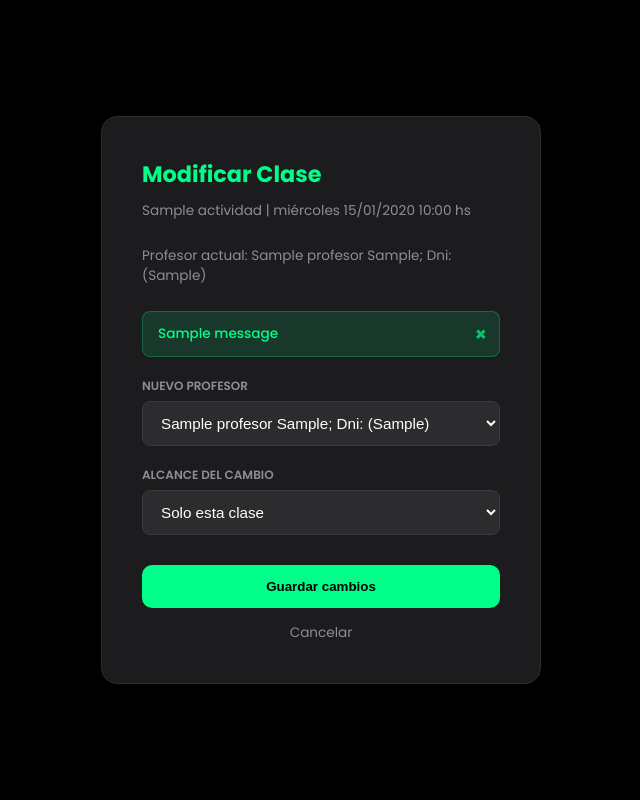
After one commit to ZeTap555/Sportify, a Django app: page /modificar-clase/1/ in a window 1280 px wide. The commit adds this page. Shown: the whole page, without its empty margins (319-959 px from the left). Run offline with Django 5.2, Linux system fonts and the light colour scheme; tables that the repository leaves empty hold one stand-in row (values such as "Sample post"); one stand-in notice (Sample message) is shown.

Commit message:
Add class modification feature with validation and new template

```diff
--- /dev/null
+++ b/gestion/templates/gestion/modificar_clase.html
@@ -0,0 +1,93 @@
+{% load static %}
+<!DOCTYPE html>
+<html lang="es">
+<head>
+    <meta charset="UTF-8">
+    <meta name="viewport" content="width=device-width, initial-scale=1.0">
+    <title>Modificar Clase - Sportify</title>
+    <link href="https://fonts.googleapis.com/css2?family=Poppins:wght@400;500;600;700&display=swap" rel="stylesheet">
+    <style>
+        * { box-sizing: border-box; }
+        body { background-color: #000; color: #fff; font-family: 'Poppins', sans-serif; margin: 0; min-height: 100vh; display: flex; align-items: center; justify-content: center; }
+        .card { background: #1c1c1e; border: 1px solid #2c2c2e; border-radius: 16px; padding: 40px; max-width: 440px; width: 90%; }
+        h1 { color: #00ff88; font-size: 1.4rem; margin: 0 0 10px 0; }
+        .sub { color: #8e8e93; font-size: 0.85rem; margin-bottom: 25px; }
+        .input-group { margin-bottom: 20px; }
+        .input-group label { display: block; font-size: 0.75rem; font-weight: 600; color: #8e8e93; text-transform: uppercase; margin-bottom: 6px; }
+        select { width: 100%; padding: 12px 14px; background: #2c2c2e; border: 1px solid #3a3a3c; border-radius: 8px; color: #fff; font-size: 0.95rem; outline: none; }
+        .btn-guardar { width: 100%; padding: 14px; border: none; border-radius: 10px; background: #00ff88; color: #000; font-weight: 600; cursor: pointer; margin-top: 10px; }
+        .btn-volver { display: block; text-align: center; margin-top: 15px; color: #8e8e93; text-decoration: none; font-size: 0.85rem; }
+        .alert-box {
+            position: relative;
+            padding: 12px 35px 12px 15px;
+            border-radius: 8px;
+            margin-bottom: 20px;
+            font-size: 0.85rem;
+            font-weight: 500;
+        }
+        .alert-box.error { background: #ff453a20; color: #ff453a; border: 1px solid #ff453a40; }
+        .alert-box.success { background: #00ff8820; color: #00ff88; border: 1px solid #00ff8840; }
+        .close-msg {
+            position: absolute;
+            right: 12px;
+            top: 50%;
+            transform: translateY(-50%);
+            cursor: pointer;
+            font-size: 1.2rem;
+            font-weight: bold;
+            opacity: 0.7;
+        }
+        .close-msg:hover { opacity: 1; }
+    </style>
+</head>
+<body>
+    {% load l10n %}
+    {% load static %}
+    {% load i18n %}
+
+    <div class="card">
+        <h1>Modificar Clase</h1>
+        {% language 'es' %}
+        <div class="sub">
+            {{ clase.actividad.nombre }} | {{ clase.fecha|date:"l d/m/Y" }} {{ clase.horario|time:"H:i" }} hs
+        </div>
+        {% endlanguage %}
+        <div class="sub">Profesor actual: {{ clase.profesor.nombre }} {{ clase.profesor.apellido }}; Dni: ({{ clase.profesor.dni }})</div>
+        {% if messages %}
+            <div id="msg-container">
+                {% for message in messages %}
+                    <div class="alert-box {{ message.tags }}">
+                        {{ message }}
+                        <span class="close-msg" onclick="this.parentElement.style.display='none';">&times;</span>
+                    </div>
+                {% endfor %}
+            </div>
+        {% endif %}
+        <form method="POST">
+            {% csrf_token %}
+            <div class="input-group">
+                <label>Nuevo Profesor</label>
+                <select name="profesor_id">
+                    {% for p in profesores %}
+                        <option value="{{ p.id }}" {% if p.id == clase.profesor.id %}selected{% endif %}>
+                            {{ p.nombre }} {{ p.apellido }}; Dni: ({{ p.dni }})
+                        </option>
+                    {% endfor %}
+                </select>
+            </div>
+
+            <div class="input-group">
+                <label>Alcance del cambio</label>
+                <select name="alcance">
+                    <option value="solo_esta">Solo esta clase</option>
+                    <option value="todas">Todas las clases recurrentes</option>
+                </select>
+            </div>
+
+            <button type="submit" class="btn-guardar">Guardar cambios</button>
+
+        </form>
+        <a href="{% url 'grilla_actividades' %}" class="btn-volver">Cancelar</a>
+    </div>
+</body>
+</html>
--- a/gestion/urls.py
+++ b/gestion/urls.py
@@ -52,4 +52,5 @@ urlpatterns = [
 
     # Admin: actividad de usuario
     path('usuario/<int:user_id>/actividad/', views.actividad_usuario, name='actividad_usuario'),
+    path('modificar-clase/<int:clase_id>/', views.vista_modificar_clase, name='modificar_clase'),
 ]
--- a/gestion/views.py
+++ b/gestion/views.py
@@ -2639,7 +2639,61 @@ def asignar_profesor_clase(request, clase_id):
 
     return redirect('grilla_actividades')
 
-
+# gestion/views.py
+from django.shortcuts import render, get_object_or_404, redirect
+from django.contrib import messages
+from .models import Clase, Profesor
+
+def vista_modificar_clase(request, clase_id):
+    clase = get_object_or_404(Clase, id=clase_id)
+    profesores = Profesor.objects.all()
+
+    if request.method == 'POST':
+        nuevo_prof_id = request.POST.get('profesor_id')
+        alcance = request.POST.get('alcance')
+
+        if nuevo_prof_id and str(nuevo_prof_id) == str(clase.profesor_id):
+            messages.error(request, "El profesor seleccionado es el mismo que ya tiene asignado la clase.")
+            return redirect('modificar_clase', clase_id=clase.id)
+
+        if nuevo_prof_id:
+            nuevo_profesor = get_object_or_404(Profesor, id=nuevo_prof_id)
+
+            # 1. Definimos las clases a validar basándonos en lo que existe en el modelo
+            # Como no tenés 'dia_semana', usamos 'fecha' y 'horario'
+            if alcance == 'todas':
+                # Buscamos clases con la misma actividad y horario (recurrencia lógica)
+                clases_a_validar = Clase.objects.filter(
+                    actividad=clase.actividad,
+                    horario=clase.horario
+                )
+            else:
+                clases_a_validar = Clase.objects.filter(id=clase.id)
+
+            # 2. Validamos choque (usando solo campos existentes)
+            # Buscamos si el nuevo profesor tiene alguna clase en la MISMA FECHA y HORARIO
+            choque = Clase.objects.filter(
+                profesor=nuevo_profesor,
+                fecha=clase.fecha,
+                horario=clase.horario
+            ).exclude(id__in=clases_a_validar.values_list('id', flat=True)).exists()
+
+            if choque:
+                messages.error(request, "Error: El profesor ya se encuentra asignado a otra clase en ese mismo día y horario.")
+                return redirect('modificar_clase', clase_id=clase.id)
+
+            # 3. Aplicar cambios
+            if alcance == 'todas':
+                clases_a_validar.update(profesor=nuevo_profesor)
+                messages.success(request, "Se actualizó el profesor en todas las clases recurrentes.")
+            else:
+                clase.profesor = nuevo_profesor
+                clase.save()
+                messages.success(request, "Profesor actualizado solo para esta clase.")
+
+            return redirect('grilla_actividades')
+
+    return render(request, 'gestion/modificar_clase.html', {'clase': clase, 'profesores': profesores})
 # =========================================================================
 # 5. HISTORIAL DE PAGOS
 # =========================================================================
```
Also changed, not shown: gestion/templates/grilla.html (+15 -5 lines).
